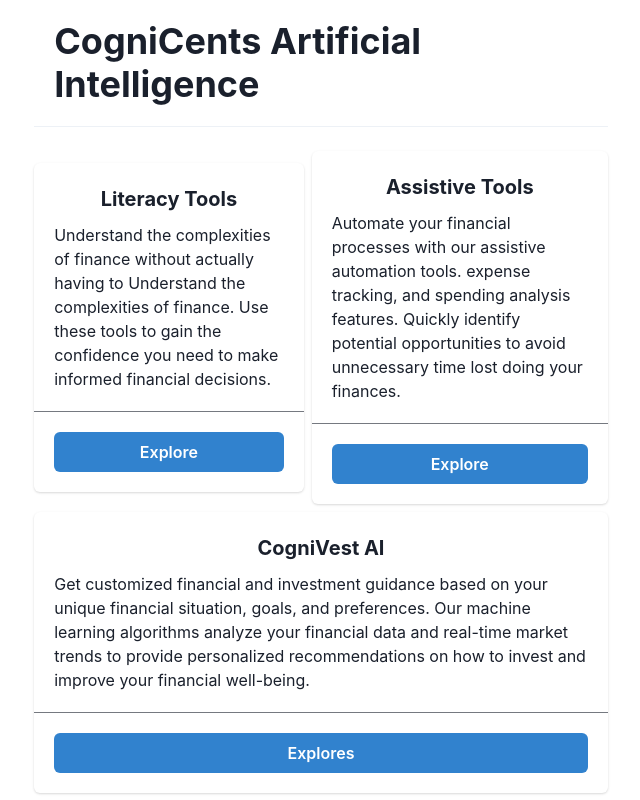
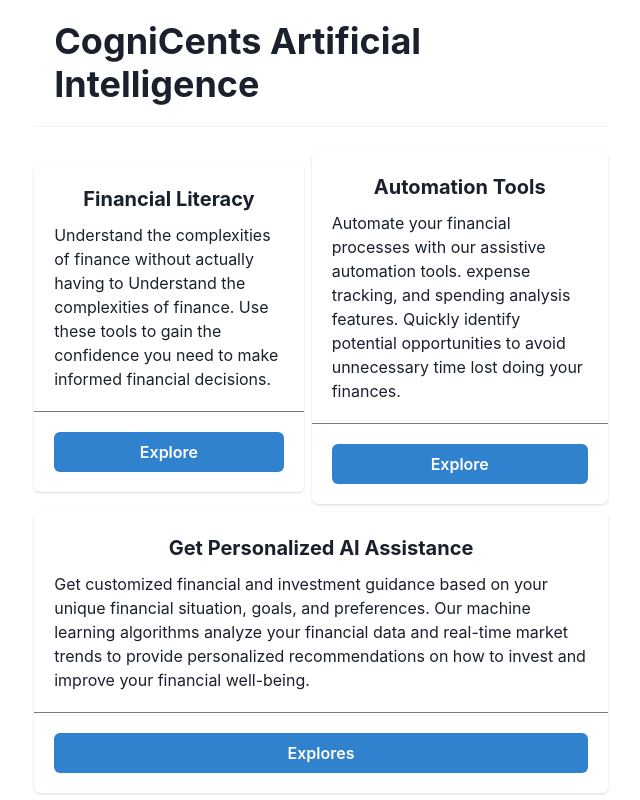
Before and after one commit to unapt/CogniCents, a Next.js app in the folder packages/frontend/: page /home in a window 1280 px wide. Shown: the whole page, without its empty margins (319-959 px from the left). Built offline with nearby package versions, Linux system fonts and the light colour scheme.

Commit message:
financial assistance

```diff
--- a/packages/frontend/src/pages/home.tsx
+++ b/packages/frontend/src/pages/home.tsx
@@ -15,7 +15,7 @@
                     <Card maxW='sm'>
                         <CardBody>
                             <Stack mt='1' spacing='3'>
-                                <Heading size='md'><Center>Literacy Tools</Center></Heading>
+                                <Heading size='md'><Center>Financial Literacy</Center></Heading>
                                 <Text>
                                     Understand the complexities of finance without actually having to Understand
                                     the complexities of finance. Use these tools to gain the confidence you need
@@ -35,7 +35,7 @@
                     <Card maxW='sm'>
                         <CardBody>
                             <Stack mt='1' spacing='3'>
-                                <Heading size='md'><Center>Assistive Tools</Center></Heading>
+                                <Heading size='md'><Center>Automation Tools</Center></Heading>
                                 <Text>
                                     Automate your financial processes with our assistive automation tools.
                                     expense tracking, and spending analysis features. Quickly identify
@@ -56,7 +56,7 @@
                 <Card maxW='full'>
                     <CardBody>
                         <Stack mt='1' spacing='3'>
-                            <Heading size='md'><Center>CogniVest AI</Center></Heading>
+                            <Heading size='md'><Center>Get Personalized AI Assistance</Center></Heading>
                             <Text>
                                 Get customized financial and investment guidance based on your unique financial situation, goals,
                                 and preferences. Our machine learning algorithms analyze your financial data and real-time market trends to
--- a/packages/frontend/src/pages/index.tsx
+++ b/packages/frontend/src/pages/index.tsx
@@ -53,7 +53,7 @@
 
     <DarkModeSwitch />
     <Footer>
-      <Text>❤️</Text>
+      <Text>Crafted with ❤️ by Joe White, Daniel Unhuryan, Brett Seaton, Melvin He</Text>
     </Footer>
     <CTA />
   </Container>
```
Also changed, not shown: packages/frontend/package.json (+9 -1 lines), packages/frontend/src/pages/personalizedadvise.tsx (+21 -4 lines), 2 other files (tests, documents, lock files or other folders).
